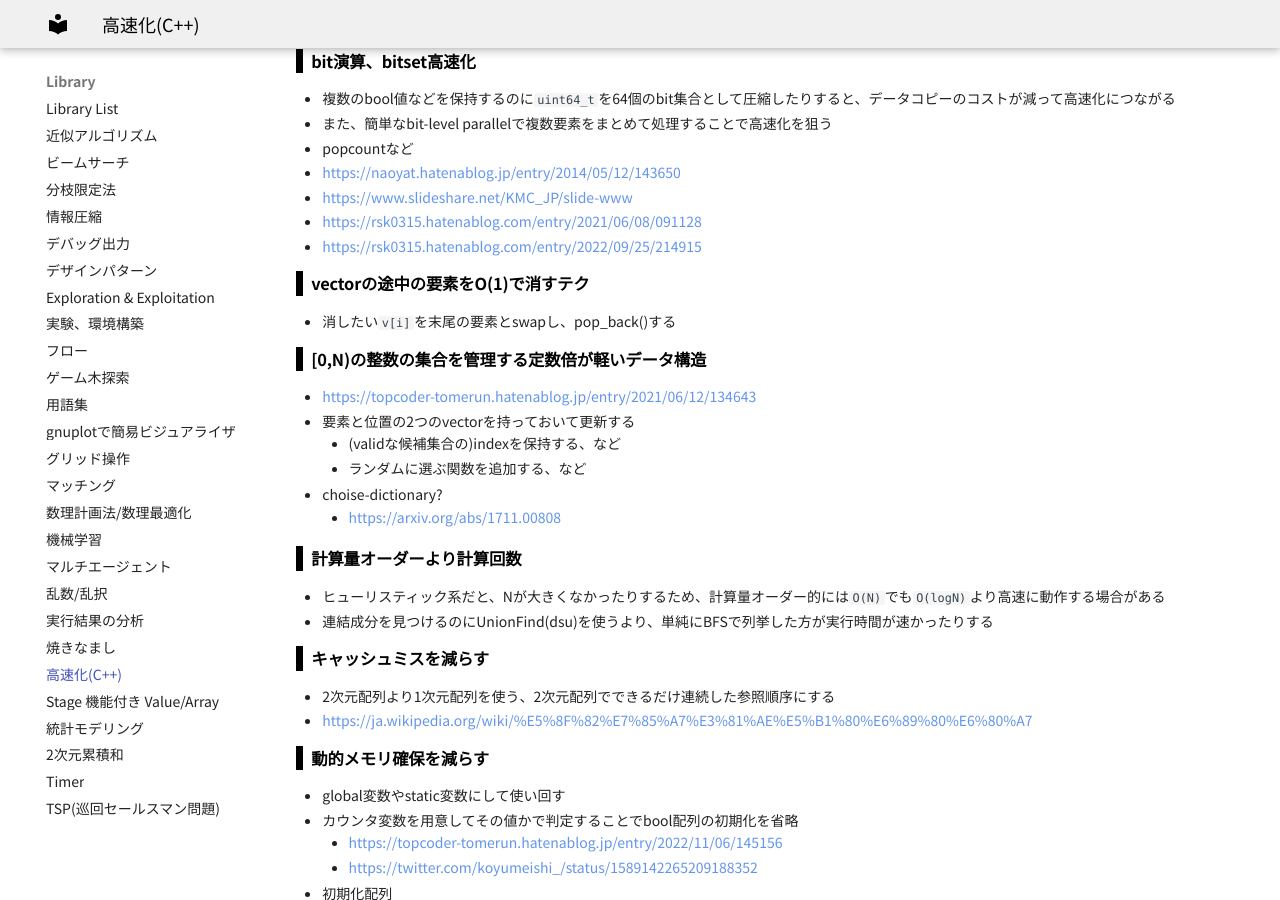
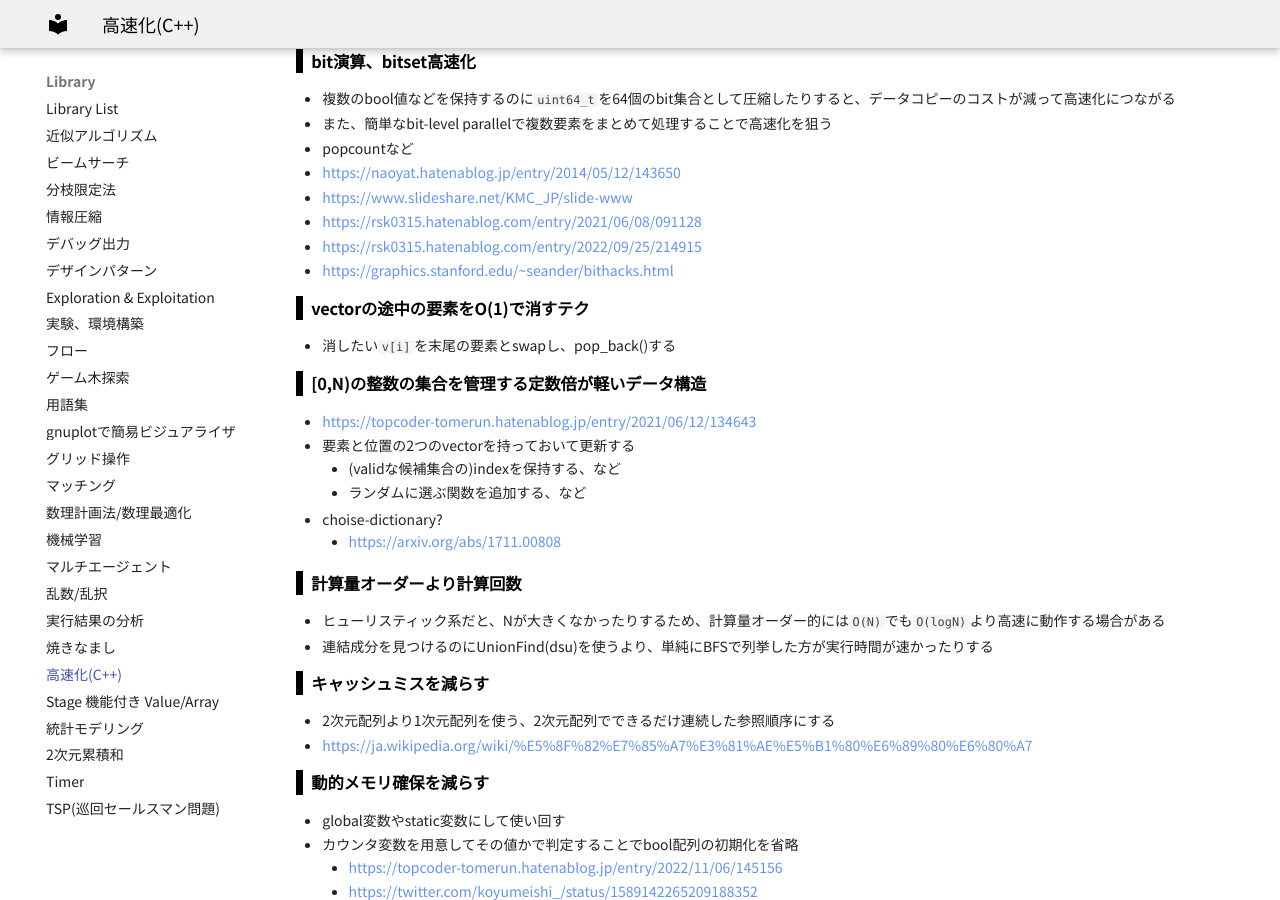
Before and after one commit to jetbead/AtCoderHeuristicContestMemo, an MkDocs documentation site: the page built from docs/Library/speedup.md, in a window 1280 px wide and 900 px high, scrolled down 651 px. Built offline with MkDocs 1.6.1 and Material for MkDocs 9.7.7, drawn with Linux system fonts in a browser that asks for light colours; some web fonts are replaced; some of the changed lines change nothing that is shown.

Commit message:
Update speedup.md

```diff
--- a/docs/Library/speedup.md
+++ b/docs/Library/speedup.md
@@ -31,6 +31,7 @@
 - https://www.slideshare.net/KMC_JP/slide-www
 - https://rsk0315.hatenablog.com/entry/2021/06/08/091128
 - https://rsk0315.hatenablog.com/entry/2022/09/25/214915
+- https://graphics.stanford.edu/~seander/bithacks.html
 
 
 ### vectorの途中の要素をO(1)で消すテク
```
